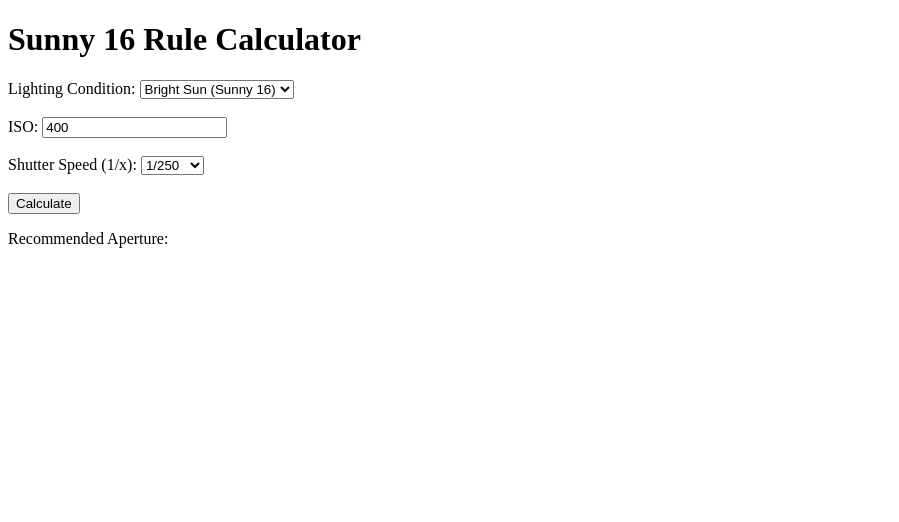
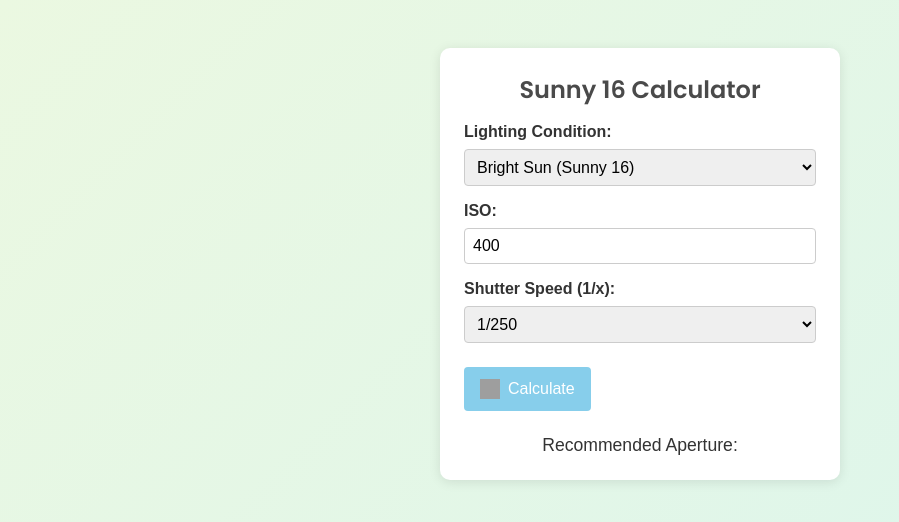
Before and after one commit to BikeDispatch/sunny16, a plain HTML site: page index.html in a window 1280 px wide. Shown: the whole page, without its empty margins (0-899 px from the left). Drawn offline with Linux system fonts and the light colour scheme; grey boxes are pictures that could not be loaded.

Commit message:
Add files via upload

```diff
--- a/index.html
+++ b/index.html
@@ -1,7 +1,151 @@
 <!DOCTYPE html>
-<html>
+<html lang="en">
 <head>
+  <meta charset="UTF-8" />
   <title>Sunny 16 Rule Calculator</title>
+  <!-- Google Fonts for a snazzy title font -->
+  <link rel="preconnect" href="https://fonts.googleapis.com" />
+  <link rel="preconnect" href="https://fonts.gstatic.com" crossorigin />
+  <link
+    href="https://fonts.googleapis.com/css2?family=Poppins:wght@600&display=swap"
+    rel="stylesheet"
+  />
+  <style>
+    /* Reset some default margins and paddings */
+    * {
+      box-sizing: border-box;
+      margin: 0;
+      padding: 0;
+    }
+
+    body {
+      font-family: sans-serif;
+      /* A nice gradient background */
+      background: linear-gradient(135deg, #ebf8e1 0%, #daf5ee 100%);
+      color: #333;
+      padding: 2rem;
+      display: flex;
+      justify-content: center;
+      align-items: flex-start;
+      min-height: 100vh;
+    }
+
+    .calculator-container {
+      background-color: white;
+      max-width: 400px;
+      width: 100%;
+      margin: 1rem auto;
+      padding: 1.5rem;
+      border-radius: 10px;
+      box-shadow: 0 2px 12px rgba(0, 0, 0, 0.1);
+    }
+
+    h1 {
+      font-family: 'Poppins', sans-serif;
+      text-align: center;
+      margin-bottom: 1rem;
+      font-size: 1.5rem;
+      color: #4A4A4A;
+    }
+
+    label {
+      display: block;
+      margin-top: 1rem;
+      font-weight: 600;
+    }
+
+    input[type="number"],
+    select {
+      margin-top: 0.5rem;
+      width: 100%;
+      padding: 0.5rem;
+      font-size: 1rem;
+      border-radius: 4px;
+      border: 1px solid #ccc;
+      outline: none;
+    }
+
+    button {
+      margin-top: 1.5rem;
+      padding: 0.75rem 1rem;
+      font-size: 1rem;
+      cursor: pointer;
+      background: #87ceeb;
+      color: #fff;
+      border: none;
+      border-radius: 4px;
+      display: flex;
+      align-items: center;
+      gap: 0.5rem;
+      transition: background 0.3s ease;
+    }
+
+    button:hover {
+      background: #5bb1dd;
+    }
+
+    button img {
+      width: 20px;
+      height: 20px;
+    }
+
+    p {
+      margin-top: 1.5rem;
+      text-align: center;
+      font-size: 1.1rem;
+    }
+
+    #apertureValue {
+      font-weight: bold;
+      color: #e74c3c;
+    }
+  </style>
+</head>
+<body>
+  <div class="calculator-container">
+    <h1>Sunny 16 Calculator</h1>
+
+    <!-- Lighting condition first -->
+    <label for="lightingCondition">Lighting Condition:</label>
+    <select id="lightingCondition">
+      <option value="brightSnowSand">Bright Snow/Sand</option>
+      <option value="brightSun" selected>Bright Sun (Sunny 16)</option>
+      <option value="lightOvercast">Light Overcast</option>
+      <option value="overcast">Overcast</option>
+      <option value="heavyOvercast">Heavy Overcast</option>
+      <option value="sunset">Sunset / Golden Hour</option>
+      <!-- New inside / low light option -->
+      <option value="insideLowLight">Inside / Low Light</option>
+    </select>
+
+    <label for="iso">ISO:</label>
+    <input type="number" id="iso" value="400" min="50" step="50">
+
+    <label for="shutter">Shutter Speed (1/x):</label>
+    <select id="shutter">
+      <option value="15">1/15</option>
+      <option value="30">1/30</option>
+      <option value="60">1/60</option>
+      <option value="125">1/125</option>
+      <option value="250" selected>1/250</option>
+      <option value="500">1/500</option>
+      <option value="1000">1/1000</option>
+      <option value="2000">1/2000</option>
+      <option value="4000">1/4000</option>
+    </select>
+
+    <!-- Replaced the sun icon with a Leica M3-ish icon -->
+    <button id="calculate">
+      <img
+        src="https://cdn-icons-png.flaticon.com/512/5193/5193656.png"
+        alt="Leica M3 Icon"
+      />
+      Calculate
+    </button>
+
+    <p>Recommended Aperture: <span id="apertureValue"></span></p>
+  </div>
+
   <script>
     document.addEventListener("DOMContentLoaded", function() {
       document.getElementById("calculate").addEventListener("click", calculateAperture);
@@ -9,11 +153,9 @@
 
     function calculateAperture() {
       const iso = parseInt(document.getElementById("iso").value);
-            // We store shutter as the denominator only (e.g., "250" for 1/250)
       const shutterDenominator = parseFloat(document.getElementById("shutter").value);
       const lightingCondition = document.getElementById("lightingCondition").value;
 
-            // Basic validation
       if (isNaN(iso) || iso <= 0 || isNaN(shutterDenominator) || shutterDenominator <= 0) {
           document.getElementById("apertureValue").innerText =
               "Invalid input. Make sure ISO and shutter speed are valid.";
@@ -26,33 +168,28 @@
       // Sunny16 baseline: 1/ISO at f/16
       const baseShutter = 1 / iso;
 
-            // Number of stops difference between your shutter speed and the baseline
+      // Number of stops difference
       const stopDifference = Math.log2(shutterSpeed / baseShutter);
 
-            // Lighting offsets (in stops) relative to “brightSun” => f/16
-            // Negative => bigger aperture (lower f-number)
-            // Positive => smaller aperture (higher f-number)
+      // Lighting offsets in stops
+      // Adjusted so 'insideLowLight' is an extra stop beyond Sunset
       const lightingOffsets = {
-                // This means f/22 baseline for bright snow/sand
-                "brightSnowSand": +1,
-                // Classic “Sunny 16”
-                "brightSun": 0,
-                // We changed this from -1 to -2 so you get f/11 at 1/250, ISO 400
-                "lightOvercast": -2,
-                // The others now follow roughly 1-stop increments
-                "overcast": -3,
-                "heavyOvercast": -4,
-                "sunset": -5
+        brightSnowSand: +1,   // about f/22
+        brightSun: 0,         // classic f/16
+        lightOvercast: -2,    // ~f/11
+        overcast: -3,         // ~f/8
+        heavyOvercast: -4,    // ~f/5.6
+        sunset: -5,           // ~f/4
+        insideLowLight: -6    // ~f/2.8
       };
 
       const conditionOffset = lightingOffsets[lightingCondition] || 0;
       const totalStops = stopDifference + conditionOffset;
 
-            // Actual f-number from f/16
-            // f = 16 * (sqrt(2))^(totalStops)
+      // f-number from f/16
       let fNumber = 16 * Math.pow(Math.sqrt(2), totalStops);
 
-            // Snap to the nearest standard full-stop aperture
+      // Snap to standard full-stop apertures
       const standardFStops = [1.4, 2, 2.8, 4, 5.6, 8, 11, 16, 22, 32, 45, 64];
       let closestFStop = standardFStops[0];
       let minDiff = Infinity;
@@ -68,41 +205,5 @@
       document.getElementById("apertureValue").innerText = `f/${closestFStop}`;
     }
   </script>
-</head>
-<body>
-    <h1>Sunny 16 Rule Calculator</h1>
-
-    <!-- Lighting condition first, as requested -->
-    <label for="lightingCondition">Lighting Condition:</label>
-    <select id="lightingCondition">
-        <option value="brightSnowSand">Bright Snow/Sand</option>
-        <option value="brightSun" selected>Bright Sun (Sunny 16)</option>
-        <option value="lightOvercast">Light Overcast</option>
-        <option value="overcast">Overcast</option>
-        <option value="heavyOvercast">Heavy Overcast</option>
-        <option value="sunset">Sunset / Golden Hour</option>
-    </select>
-    <br><br>
-
-    <label for="iso">ISO:</label>
-    <input type="number" id="iso" value="400" min="50" step="50">
-    <br><br>
-
-    <label for="shutter">Shutter Speed (1/x):</label>
-    <select id="shutter">
-        <option value="15">1/15</option>
-        <option value="30">1/30</option>
-        <option value="60">1/60</option>
-        <option value="125">1/125</option>
-        <option value="250" selected>1/250</option>
-        <option value="500">1/500</option>
-        <option value="1000">1/1000</option>
-        <option value="2000">1/2000</option>
-        <option value="4000">1/4000</option>
-    </select>
-    <br><br>
-
-    <button id="calculate">Calculate</button>
-    <p>Recommended Aperture: <span id="apertureValue"></span></p>
 </body>
 </html>
```
Lines whose indentation alone changed are shown as unchanged.
